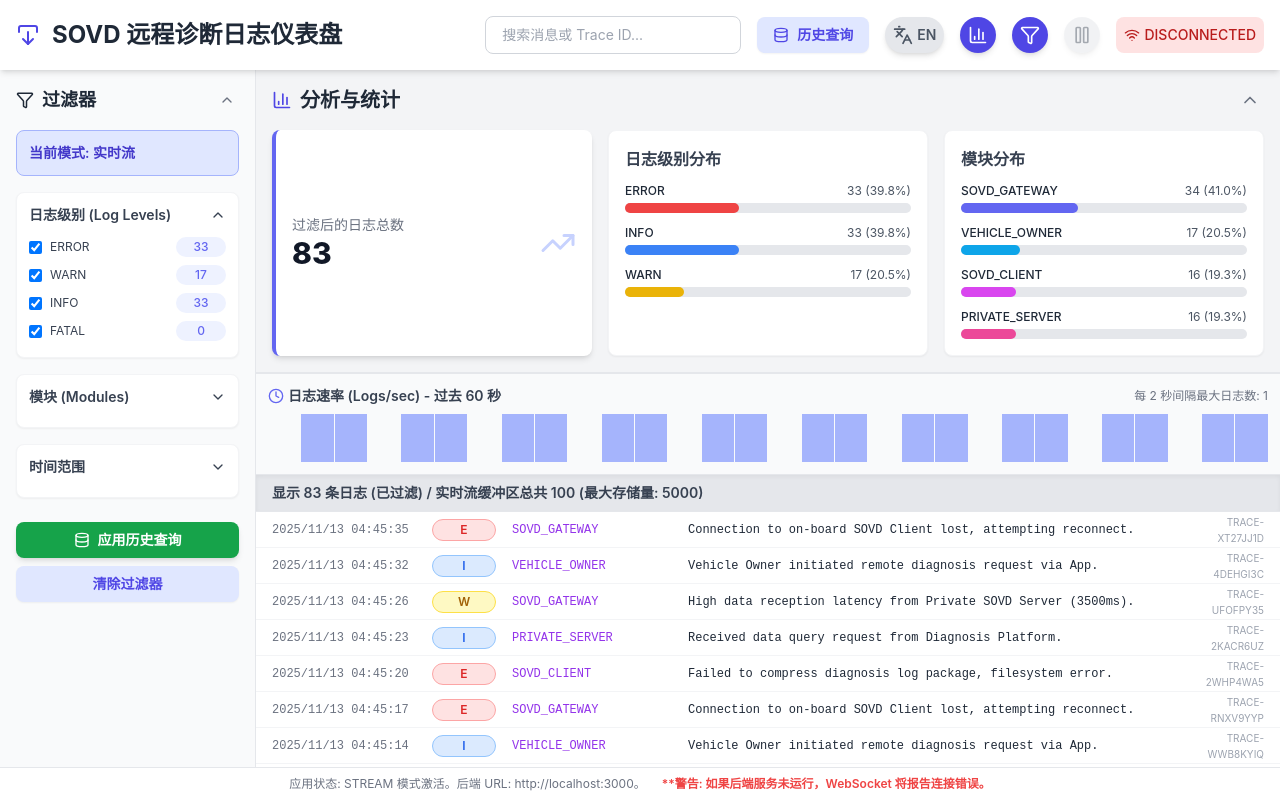
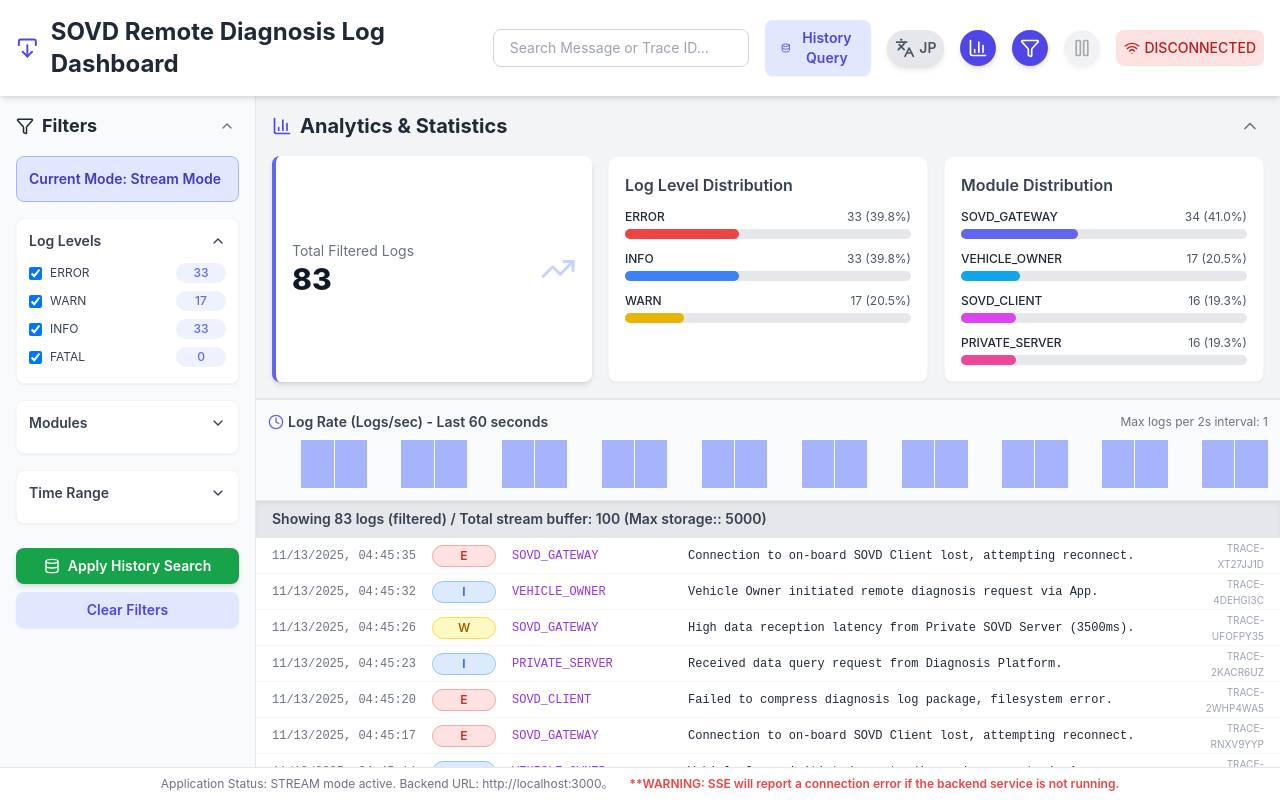
Before and after one commit to easonwy/sovd-log-dashboard, a Next.js app: page / in a window 1280 px wide. Built offline with nearby package versions, Linux system fonts and the light colour scheme; no server answers.

Commit message:
fix(i18n): change default language to english and update websocket to sse references

```diff
--- a/src/i18n/I18nProvider.tsx
+++ b/src/i18n/I18nProvider.tsx
@@ -8,7 +8,7 @@ import { translations } from './translations';
  * It holds the language state and provides the context value to its children.
  */
 export const I18nProvider = ({ children }: { children: ReactNode }) => {
-  const [language, setLanguage] = useState<Language>('zh'); // Default language is Chinese
+  const [language, setLanguage] = useState<Language>('en'); // Default language is English
 
   /**
    * The translation function. It looks up a key in the current language's
--- a/src/i18n/translations.ts
+++ b/src/i18n/translations.ts
@@ -51,7 +51,7 @@ export const translations: Record<Language, Record<string, string>> = {
     loadingHistory: '正在查询历史日志...',
     loadingInitial: '正在加载初始日志...',
     restError: '无法连接到后端 REST API 或查询失败。',
-    wsError: 'WebSocket 连接错误。请检查服务状态。',
+    wsError: 'SSE 连接错误。请检查服务状态。',
     showing: '显示',
     logsUnit: '条日志',
     filtered: '已过滤',
@@ -65,7 +65,7 @@ export const translations: Record<Language, Record<string, string>> = {
     historyEmptyMessage: '没有找到匹配的历史日志。',
     appStatus: '应用状态:',
     modeActive: '模式激活。后端 URL:',
-    warningBackend: '**警告: 如果后端服务未运行，WebSocket 将报告连接错误。',
+    warningBackend: '**警告: 如果后端服务未运行，SSE 将报告连接错误。',
     pageTitle: '日志仪表盘',
     logs: '日志',
   },
@@ -115,7 +115,7 @@ export const translations: Record<Language, Record<string, string>> = {
     loadingHistory: 'Querying historical logs...',
     loadingInitial: 'Loading initial logs...',
     restError: 'Could not connect to backend REST API or query failed.',
-    wsError: 'WebSocket connection error. Check service status.',
+    wsError: 'SSE connection error. Check service status.',
     showing: 'Showing',
     logsUnit: 'logs',
     filtered: 'filtered',
@@ -129,7 +129,7 @@ export const translations: Record<Language, Record<string, string>> = {
     historyEmptyMessage: 'No matching historical logs found.',
     appStatus: 'Application Status:',
     modeActive: 'mode active. Backend URL:',
-    warningBackend: '**WARNING: WebSocket will report a connection error if the backend service is not running.',
+    warningBackend: '**WARNING: SSE will report a connection error if the backend service is not running.',
     pageTitle: 'Log Dashboard',
     logs: 'Logs',
   },
@@ -179,7 +179,7 @@ export const translations: Record<Language, Record<string, string>> = {
     loadingHistory: '履歴ログをクエリしています...',
     loadingInitial: '初期ログをロード中...',
     restError: 'バックエンドREST APIに接続できないか、クエリが失敗しました。',
-    wsError: 'WebSocket接続エラー。サービスのステータスを確認してください。',
+    wsError: 'SSE接続エラー。サービスのステータスを確認してください。',
     showing: '表示中',
     logsUnit: 'ログ',
     filtered: 'フィルタリングされた',
@@ -193,7 +193,7 @@ export const translations: Record<Language, Record<string, string>> = {
     historyEmptyMessage: '一致する履歴ログが見つかりません。',
     appStatus: 'アプリケーションステータス:',
     modeActive: 'モードがアクティブです。バックエンドURL:',
-    warningBackend: '**警告: バックエンドサービスが実行されていない場合、WebSocketは接続エラーを報告します。',
+    warningBackend: '**警告: バックエンドサービスが実行されていない場合、SSEは接続エラーを報告します。',
     pageTitle: 'ログダッシュボード',
     logs: 'ログ',
   },
```
